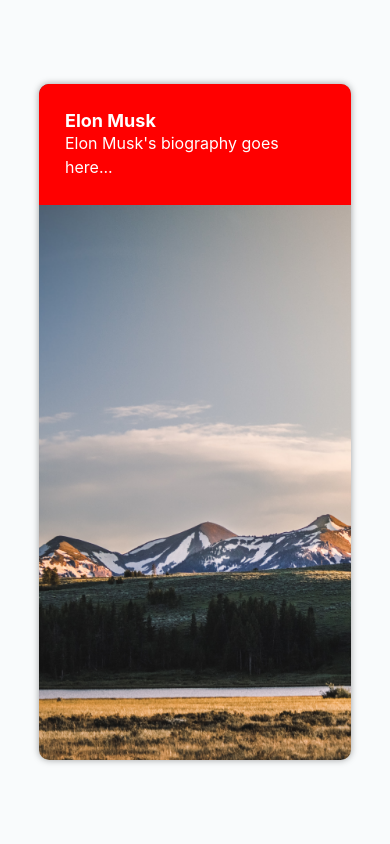
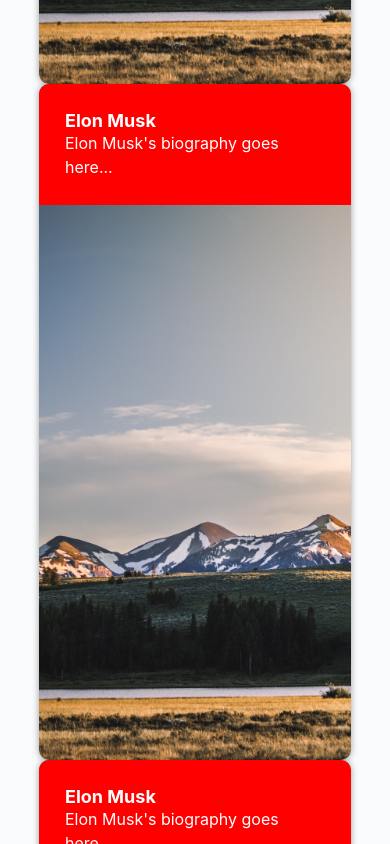
Before and after one commit to khademmilad/D_App, a React Native app in the folder frontend/: screen /Swipe in a window 390 px wide. Shown: the top 844 px of the page. Built offline with nearby package versions, Linux system fonts and the light colour scheme.

Commit message:
some changes

```diff
--- a/frontend/src/screens/Swipe/Swipe.js
+++ b/frontend/src/screens/Swipe/Swipe.js
@@ -8,6 +8,16 @@
 const Swipe = () => {
   return (
     <View style={styles.root}>
+      <SwipeCard
+        name="Elon Musk"
+        bio="Elon Musk's biography goes here..."
+        imageSource={ImageSwipe}
+      />
+      <SwipeCard
+        name="Elon Musk"
+        bio="Elon Musk's biography goes here..."
+        imageSource={ImageSwipe}
+      />
       <SwipeCard
         name="Elon Musk"
         bio="Elon Musk's biography goes here..."
```
Also changed, not shown: frontend/src/components/SwipeCard/SwipeCard.js (line endings or trailing spaces).
